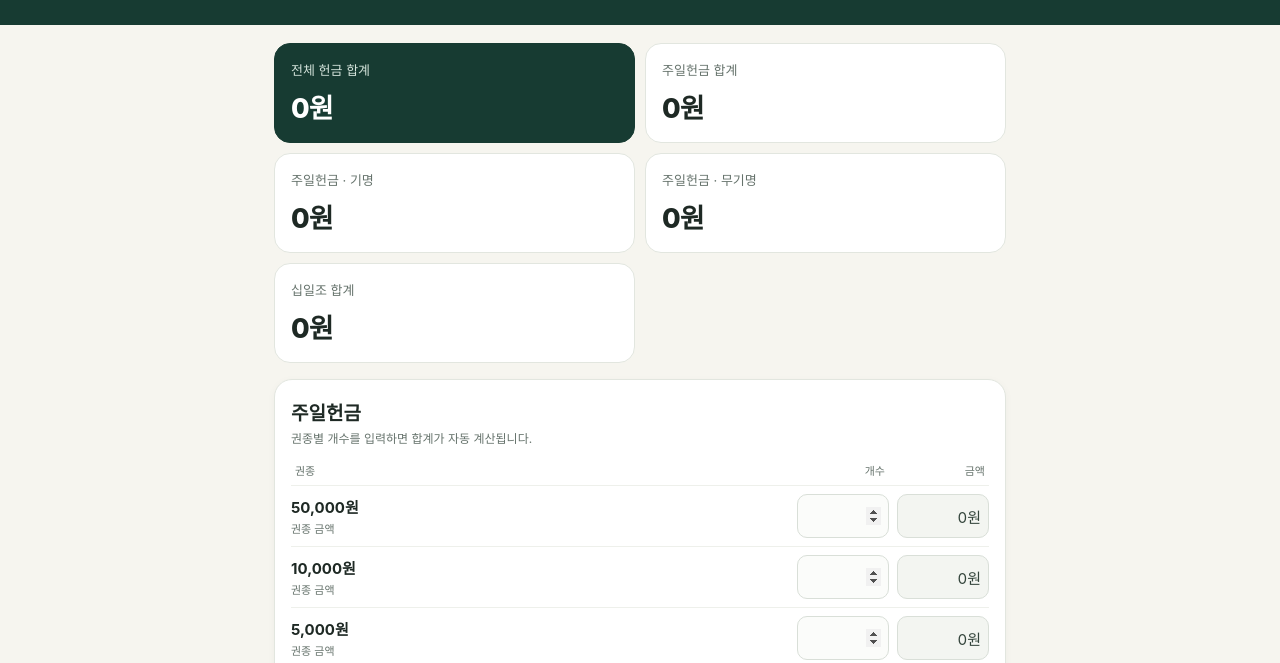
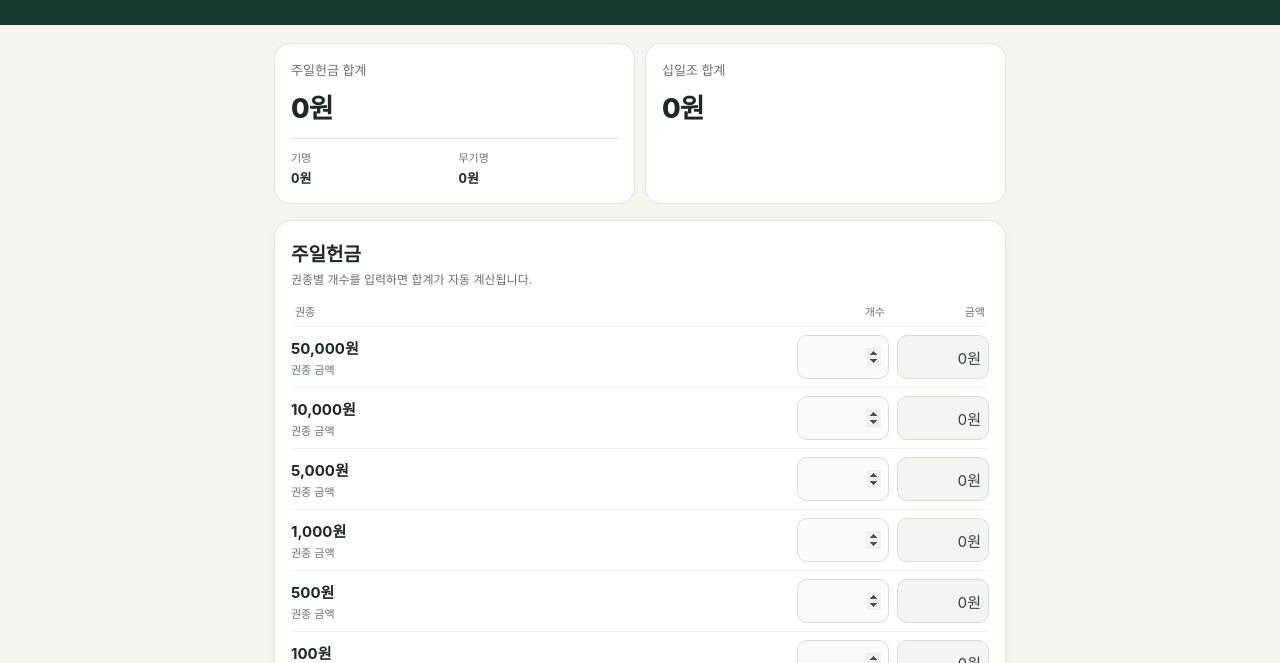
Before and after one commit to jeehjung/offering, a plain HTML site: page index.html in a window 1280 px wide. Shown: the part 117-780 px from the top of the page. Drawn offline with Linux system fonts and the light colour scheme.

Commit message:
Simplify top summary and group Sunday named amounts

```diff
--- a/index.html
+++ b/index.html
@@ -19,6 +19,10 @@
   .summary-card { background:var(--white); border:1px solid var(--line); border-radius:16px; padding:16px; }
   .summary-card .label { font-size:13px; color:var(--muted); margin-bottom:8px; }
   .summary-card .amount { font-size:clamp(20px,5vw,27px); font-weight:800; letter-spacing:-.03em; overflow-wrap:anywhere; }
+  .summary-detail { display:grid; grid-template-columns:1fr 1fr; gap:8px; margin-top:12px; padding-top:10px; border-top:1px solid var(--line); }
+  .summary-detail div { display:flex; flex-direction:column; gap:3px; }
+  .summary-detail span { color:var(--muted); font-size:11px; }
+  .summary-detail strong { font-size:13px; font-weight:700; overflow-wrap:anywhere; font-variant-numeric:tabular-nums; }
   .summary-card.primary { background:var(--green); color:white; border-color:var(--green); }
   .summary-card.primary .label { color:#d5e4dc; }
   .panel { background:var(--white); border:1px solid var(--line); border-radius:18px; padding:18px 16px; margin-bottom:14px; box-shadow:0 2px 8px rgba(22,50,39,.035); }
@@ -80,11 +84,18 @@
 </header>
 <main>
   <section class="summary" aria-live="polite">
-    <div class="summary-card primary"><div class="label">전체 헌금 합계</div><div class="amount" id="grandTotal">0원</div></div>
-    <div class="summary-card"><div class="label">주일헌금 합계</div><div class="amount" id="sundaySummaryTotal">0원</div></div>
-    <div class="summary-card"><div class="label">주일헌금 · 기명</div><div class="amount" id="namedSummary">0원</div></div>
-    <div class="summary-card"><div class="label">주일헌금 · 무기명</div><div class="amount" id="anonymousSummary">0원</div></div>
-    <div class="summary-card"><div class="label">십일조 합계</div><div class="amount" id="titheSummaryTotal">0원</div></div>
+    <div class="summary-card">
+      <div class="label">주일헌금 합계</div>
+      <div class="amount" id="sundaySummaryTotal">0원</div>
+      <div class="summary-detail">
+        <div><span>기명</span><strong id="namedSummary">0원</strong></div>
+        <div><span>무기명</span><strong id="anonymousSummary">0원</strong></div>
+      </div>
+    </div>
+    <div class="summary-card">
+      <div class="label">십일조 합계</div>
+      <div class="amount" id="titheSummaryTotal">0원</div>
+    </div>
   </section>
   <section class="panel">
     <div class="panel-title"><h2>주일헌금</h2></div>
@@ -151,7 +162,7 @@
     document.getElementById('namedSummary').textContent = fmt(named);
     document.getElementById('anonymousSummary').textContent = fmt(anonymous);
     document.getElementById('titheSummaryTotal').textContent = fmt(tithe);
-    document.getElementById('grandTotal').textContent = fmt(sunday + tithe);
+
     document.getElementById('namedWarning').style.display = named > sunday ? 'block' : 'none';
   }
   // 권종별 개수 입력칸을 누르면 기존 숫자를 지워 바로 새 수량을 입력할 수 있습니다.
```
